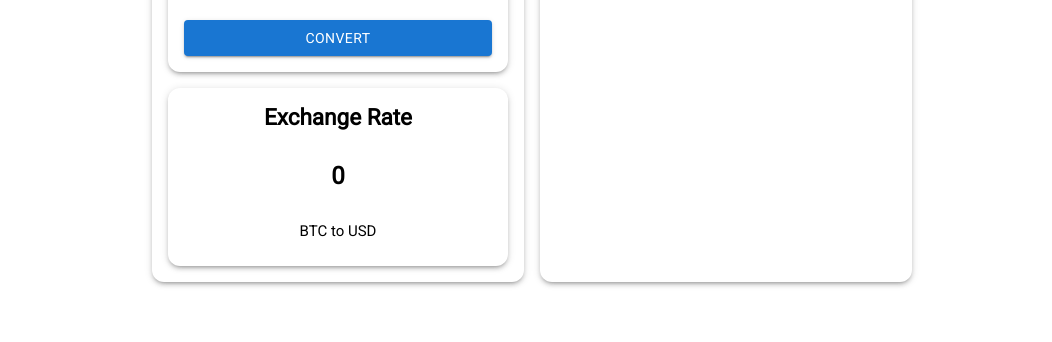
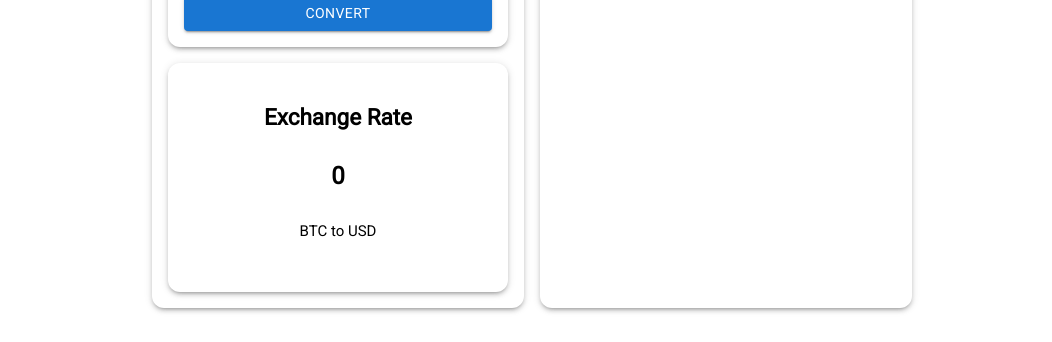
Before and after one commit to maxcore25/next-crypto-dashboard-draft, a Next.js app: page / in a window 1280 px wide. Shown: the part 401-743 px from the top of the page, without its empty margins (108-1160 px from the left). Built offline with nearby package versions, Linux system fonts and the light colour scheme; no server answers.

Commit message:
Currency Converter Grid Changed

```diff
--- a/app/components/elements/ExchangeRate/ExchangeRate.module.scss
+++ b/app/components/elements/ExchangeRate/ExchangeRate.module.scss
@@ -1,4 +1,6 @@
 .muiPaper {
+  display: grid;
+  place-content: center;
   background: var(--bg-lvl-3-clr);
 }
 
--- a/app/components/modules/CurrencyConverterBlock/CurrencyConverterBlock.module.scss
+++ b/app/components/modules/CurrencyConverterBlock/CurrencyConverterBlock.module.scss
@@ -5,6 +5,7 @@
 .mainGrid {
   display: grid;
   grid-template-rows: auto 1fr auto;
+  grid-template-rows: auto 1fr 1fr;
   gap: 16px;
   padding: 16px;
 
```
